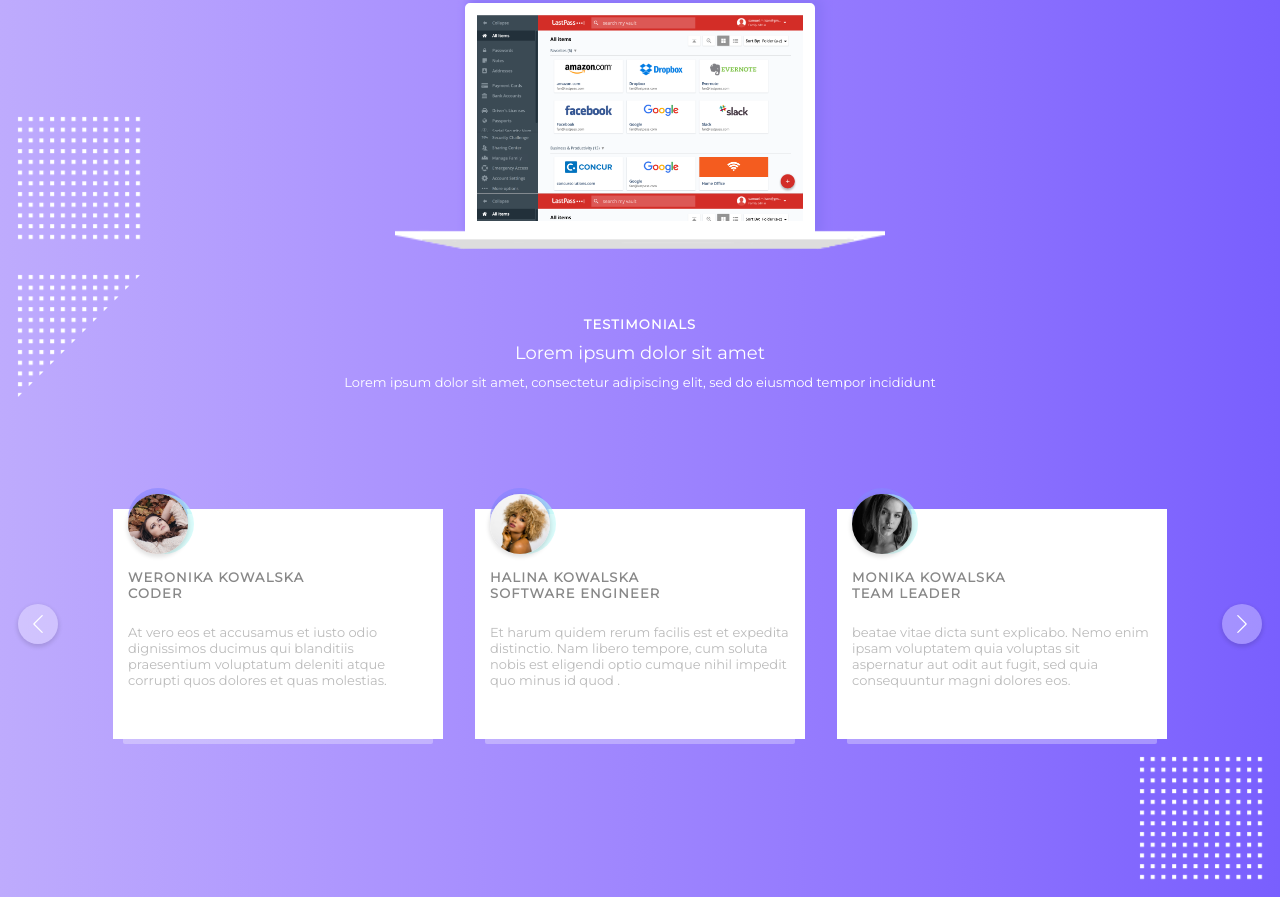
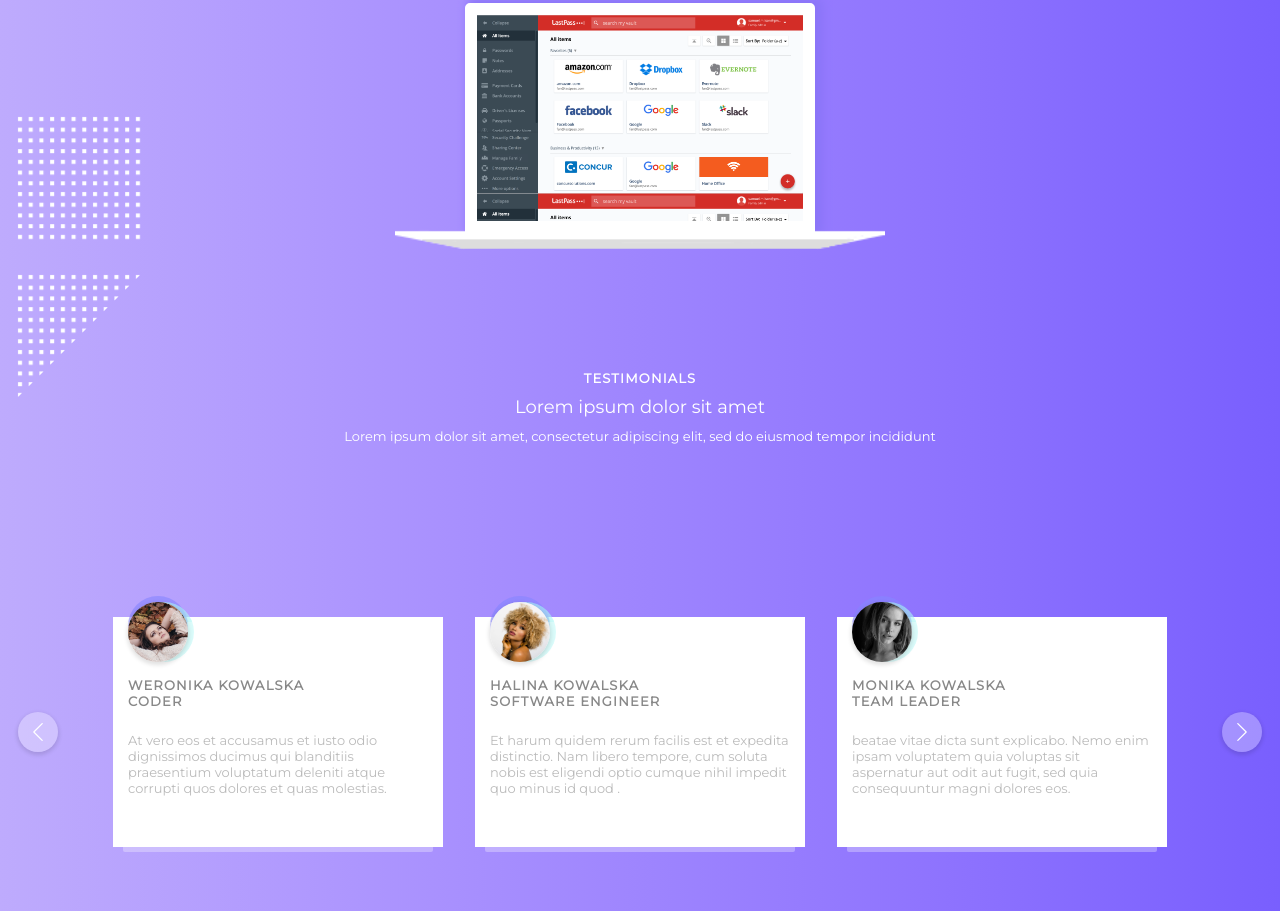
Before and after one commit to RobertHaba/projekt-startowy-dev1, a plain HTML site: page index.html in a window 1280 px wide. Shown: the part 543-1454 px from the top of the page. Drawn offline with Linux system fonts and the light colour scheme.

Commit message:
Fixed height Section one

```diff
--- a/style.css
+++ b/style.css
@@ -107,6 +107,7 @@
     .page__section,
     .page__header,
     .page__footer {
+        position: relative;
         width: 100%;
         height: auto;
         display: flex;
@@ -148,6 +149,7 @@ font-family: 'Montserrat', sans-serif;
     .page__section--home {
         position: relative;
         height: 100vh;
+        min-height: 700px;
         color: #FFF;
         font-family: 'Montserrat';
     }
@@ -338,12 +340,15 @@ font-family: 'Montserrat', sans-serif;
     .page__section--testimonials {
         position: relative;
         height: 80vh;
+        min-height: 800px;
+        overflow: hidden;
     }
 
     .testimonials-description {
         display: flex;
         width: 100%;
         height: 30%;
+        min-height: 300px;
         flex-direction: column;
         align-items: center;
         justify-content: center;
@@ -370,6 +375,7 @@ font-family: 'Montserrat', sans-serif;
 
     .testimonials-container {
         height: 70%;
+        min-height: 400px;
         width: 100%;
     }
 
```
